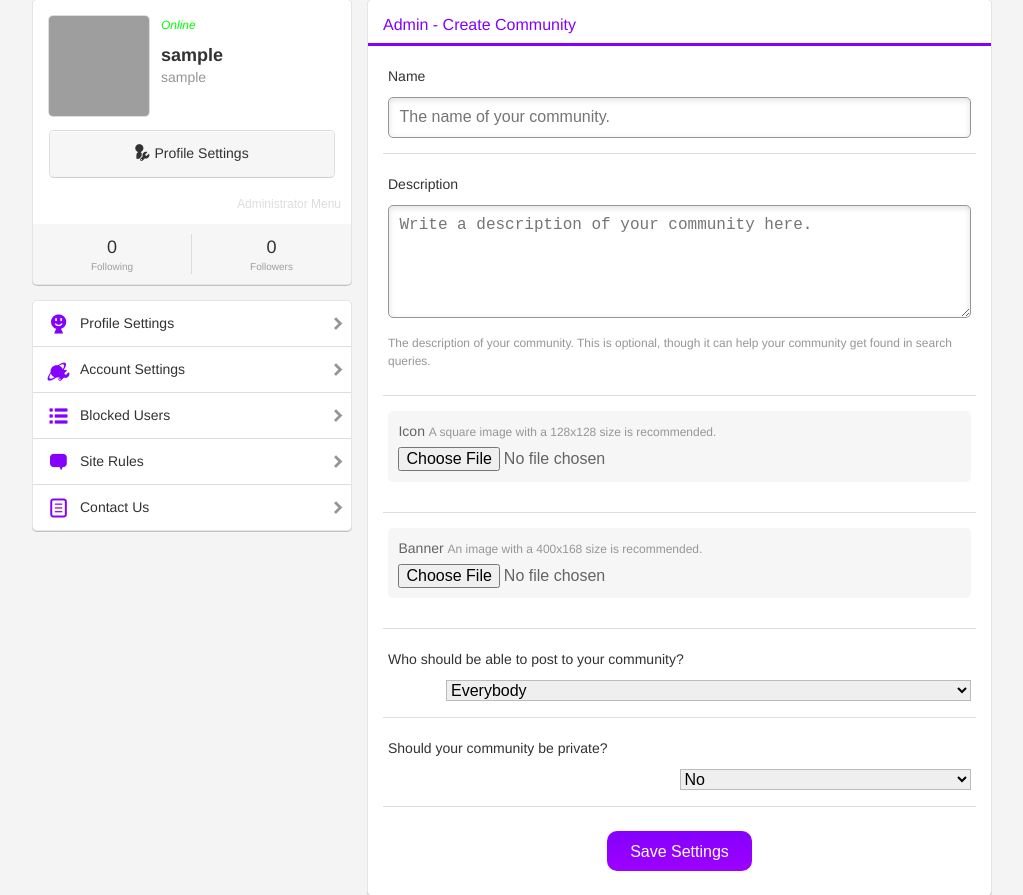
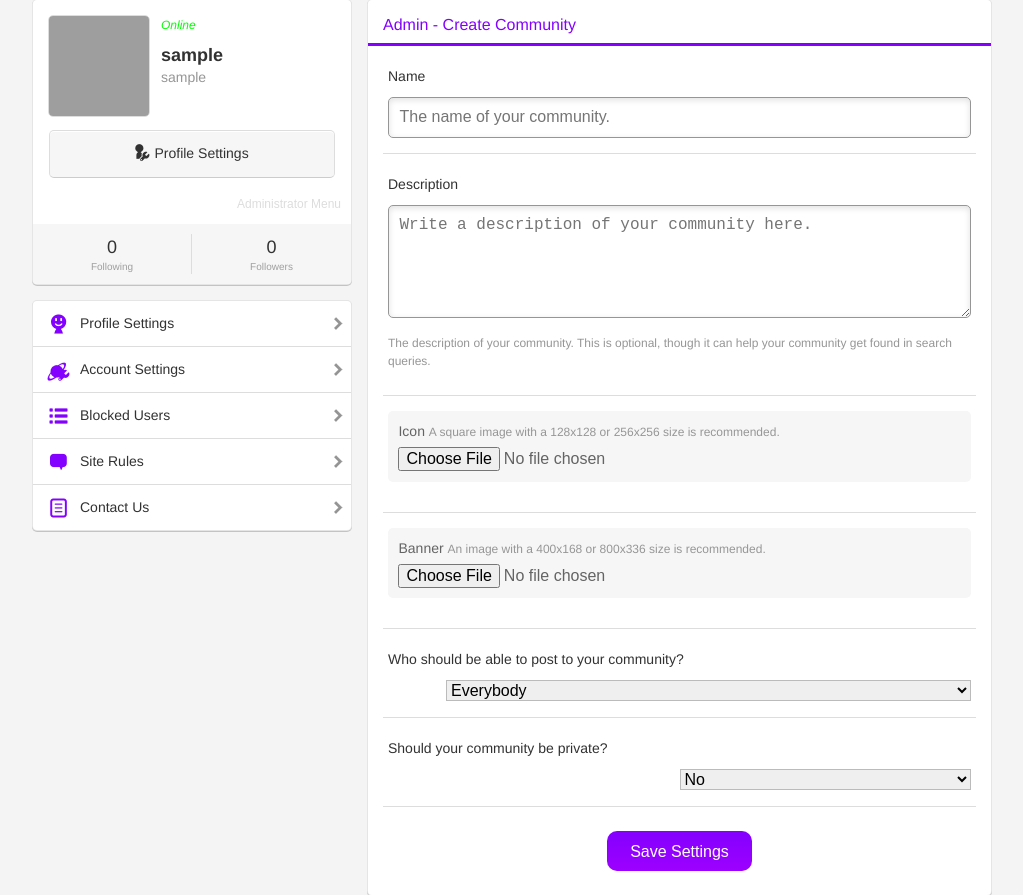
Before and after one commit to TouhouBoi/GalaxyPlaza, a PHP site: page /communities/create in a window 1280 px wide. Shown: the part 72-967 px from the top of the page, without its empty margins (128-1151 px from the left). Run offline with PHP 8.4, Linux system fonts and the light colour scheme; the visitor is signed in with stand-in values (Sample User, id 1); data that the repository does not hold is empty; grey boxes are pictures that could not be loaded.

Commit message:
Update create-community.php

```diff
--- a/php/create-community.php
+++ b/php/create-community.php
@@ -117,13 +117,13 @@ if($_SERVER['REQUEST_METHOD'] === 'POST') {
                     </li>
                     <li>
                         <label class="file-button-container">
-                            <span class="input-label">Icon <span>A square image with a 128x128 size is recommended.</span></span>
+                            <span class="input-label">Icon <span>A square image with a 128x128 or 256x256 size is recommended.</span></span>
                             <input accept="image/*" type="file" name="icon" class="file-button">
                         </label>
                     </li>
                     <li>
                         <label class="file-button-container">
-                            <span class="input-label">Banner <span>An image with a 400x168 size is recommended.</span></span>
+                            <span class="input-label">Banner <span>An image with a 400x168 or 800x336 size is recommended.</span></span>
                             <input accept="image/*" type="file" name="banner" class="file-button">
                         </label>
                     </li>
```
